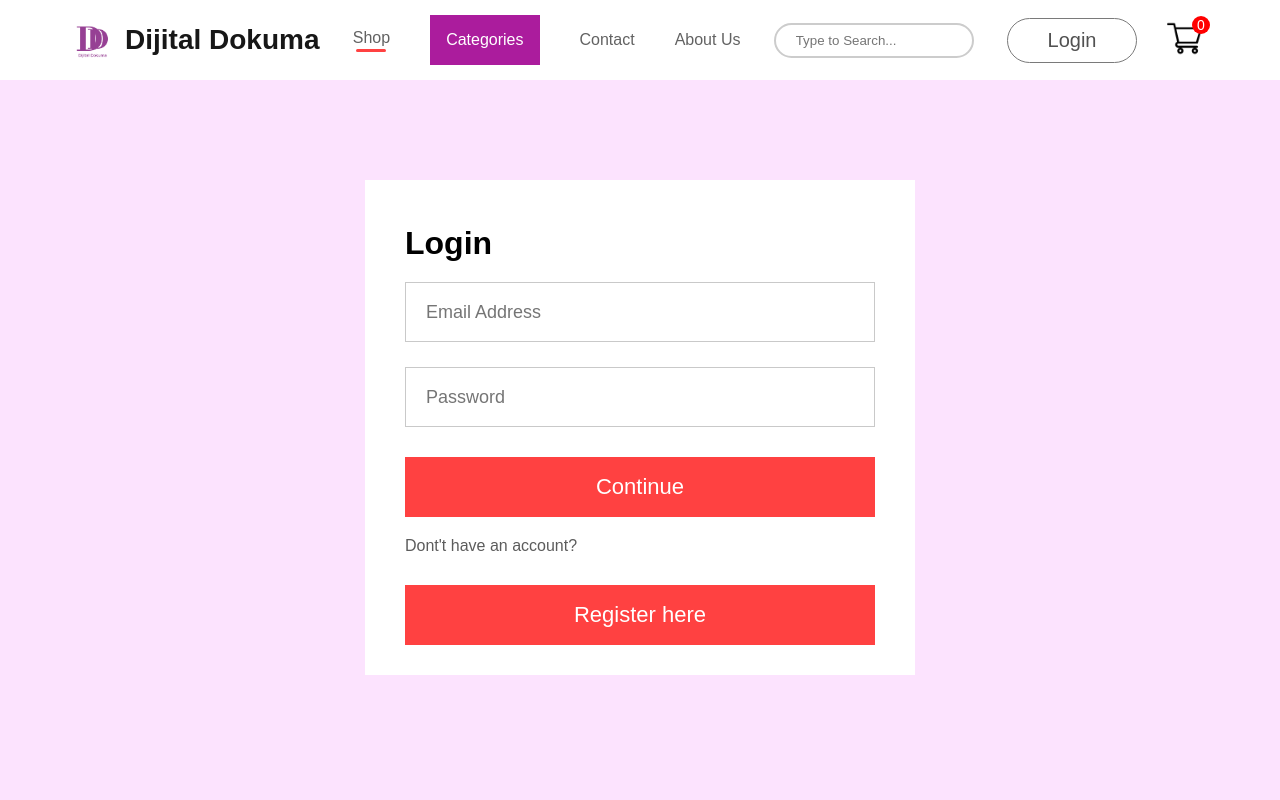
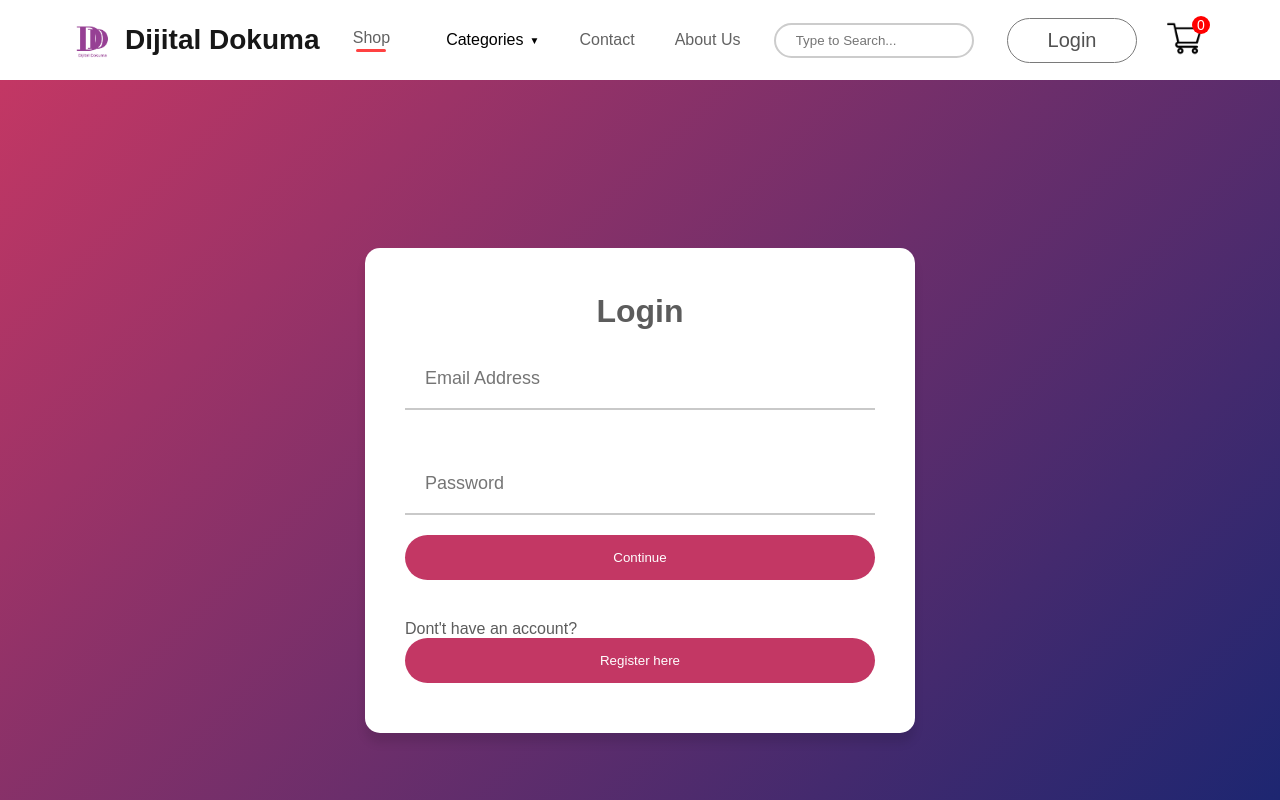
Before and after one commit to akifadnan2003/ProjectEcommerce, a React (Create React App) app in the folder client/: page /Login in a window 1280 px wide. Shown: the top 800 px of the page. Built offline with nearby package versions, Linux system fonts and the light colour scheme.

Commit message:
more design done

```diff
--- a/client/src/App.js
+++ b/client/src/App.js
@@ -9,7 +9,7 @@ import Login from './Pages/Login';
 import LoginSignup from './Pages/LoginSignup';
 import Footer from './Components/Footer/Footer';
 import AboutUs from './Pages/AboutUs'
-
+import ContactUs from './Pages/ContactUs';
 function App() {
   return (
     <div>
@@ -27,6 +27,7 @@ function App() {
         <Route path='/LoginSignup' element={<LoginSignup/>}/>
         <Route path='/Login' element={<Login/>}/>
         <Route path='/AboutUs' element={<AboutUs/>}/>
+        <Route path='/ContactUs' element={<ContactUs/>}/>
       </Routes>
       <Footer/>
       </BrowserRouter>
--- a/client/src/Components/Navbar/Navbar.css
+++ b/client/src/Components/Navbar/Navbar.css
@@ -80,9 +80,30 @@
     background: red;
     color: white;
 }
-.dropdown {
+.dropdown .dropbtn {
+    color: #626262;
+    padding: 16px;
+    font-size: 16px;
+    border: none;
+    cursor: pointer;
+    background: none;
+    font-weight: 500;
     position: relative;
-    display: inline-block;
+    transition: color 0.3s ease;
+}
+
+.dropdown .dropbtn:hover {
+    color: #9b59b6; /* Change the color when you hover over the button */
+}
+
+.dropdown .dropbtn::after {
+    content: " \25BC"; /* Unicode down arrow */
+    font-size: 10px;
+    position: absolute;
+    right: 0;
+    top: 50%;
+    transform: translateY(-50%);
+    padding-left: 5px; /* Adds some space between the text and the arrow */
 }
 
 .dropdown-content {
@@ -93,18 +114,24 @@
     box-shadow: 0px 8px 16px 0px rgba(0,0,0,0.2);
     padding: 12px 16px;
     z-index: 1;
+    border-radius: 5px; /* Add rounded corners to the dropdown content */
+    transition: opacity 0.3s ease, transform 0.3s ease;
+    transform: translateY(-10px); /* Move the dropdown content up a bit */
+    opacity: 0;
 }
 
 .dropdown:hover .dropdown-content {
     display: block;
+    transform: translateY(0); /* Move the dropdown content back to its original position */
+    opacity: 1; /* Make the dropdown content fully visible */
 }
 
 .dropdown-content.open {
     display: block;
 }
 .dropdown .dropbtn {
-    background-color: #ab1c9d;
-    color: white;
+    background-color:none;
+    color: rgb(0, 0, 0);
     padding: 16px;
     font-size: 16px;
     border: none;
@@ -112,7 +139,7 @@
 }
 
 .dropdown .dropbtn:hover, .dropdown .dropbtn:focus {
-    background-color: #58085c;
+    background-color: none;
 }
 
 .dropdown-content {
--- a/client/src/Components/Navbar/Navbar.jsx
+++ b/client/src/Components/Navbar/Navbar.jsx
@@ -1,49 +1,116 @@
-import React, { useContext, useState } from 'react'
-import './Navbar.css'
-import logo from '../Assets/logo.png'
-import cart_icon from '../Assets/cart_icon.png'
-import { Link } from 'react-router-dom'
-import { ShopContext } from '../../Context/ShopContext'
-import AboutUs from '../../Pages/AboutUs';
+import React, { useContext, useState } from "react";
+import "./Navbar.css";
+import logo from "../Assets/logo.png";
+import cart_icon from "../Assets/cart_icon.png";
+import { Link } from "react-router-dom";
+import { ShopContext } from "../../Context/ShopContext";
+import AboutUs from "../../Pages/AboutUs";
+import ContactUs from "../../Pages/ContactUs";
 
 const Navbar = () => {
-    const [menu,setMenu] = useState("shop");
+  const [menu, setMenu] = useState("shop");
   const [isSearchOpen, setIsSearchOpen] = useState(false);
   const [isDropdownOpen, setIsDropdownOpen] = useState(false);
-    const {getTotalCartItems}= useContext(ShopContext);
+  const { getTotalCartItems } = useContext(ShopContext);
 
   return (
-        <div className='navbar'>
-            <Link to='/' onClick={()=>{setMenu("shop")}} className="nav-logo">
+    <div className="navbar">
+      <Link
+        to="/"
+        onClick={() => {
+          setMenu("shop");
+        }}
+        className="nav-logo"
+      >
         <img src={logo} alt="" />
         <p>Dijital Dokuma</p>
       </Link>
       <ul className="nav-menu">
-                <li onClick={()=>{setMenu("shop")}}><Link to='/'>Shop</Link>{menu==="shop"?<hr/>:<></>}</li>
-                <div className="dropdown" onClick={() => setIsDropdownOpen(!isDropdownOpen)}>
+        <li
+          onClick={() => {
+            setMenu("shop");
+          }}
+        >
+          <Link to="/">Shop</Link>
+          {menu === "shop" ? <hr /> : <></>}
+        </li>
+        <div
+          className="dropdown"
+          onClick={() => setIsDropdownOpen(!isDropdownOpen)}
+        >
           <button className="dropbtn">Categories</button>
+          {menu === "Categories" ? <hr /> : <></>}
           {isDropdownOpen && (
             <div className="dropdown-content">
-                            <li onClick={()=>{setMenu("Thick Curtains")}}><Link to='/Thick Curtains'>Thick Curtains</Link>{menu==="Thick Curtains"?<hr/>:<></>}</li>
-                            <li onClick={()=>{setMenu("Anti UV Curtains")}}><Link to="Anti UV Curtains">Anti UV Curtains</Link>{menu==="Anti UV Curtains"?<hr/>:<></>}</li>
-                            <li onClick={()=>{setMenu("Window Blinds")}}><Link to='/Window Blinds'>Window Blinds</Link>{menu==="Window Blinds"?<hr/>:<></>}</li>
+              <li
+                onClick={() => {
+                  setMenu("Thick Curtains");
+                }}
+              >
+                <Link to="/Thick Curtains">Thick Curtains</Link>
+                {menu === "Thick Curtains" ? <hr /> : <></>}
+              </li>
+              <li
+                onClick={() => {
+                  setMenu("Anti UV Curtains");
+                }}
+              >
+                <Link to="Anti UV Curtains">Anti UV Curtains</Link>
+                {menu === "Anti UV Curtains" ? <hr /> : <></>}
+              </li>
+              <li
+                onClick={() => {
+                  setMenu("Window Blinds");
+                }}
+              >
+                <Link to="/Window Blinds">Window Blinds</Link>
+                {menu === "Window Blinds" ? <hr /> : <></>}
+              </li>
             </div>
           )}
         </div>
-                <li onClick={()=>{setMenu("Contact")}}><Link to='/Contact'>Contact</Link>{menu==="Contact"?<hr/>:<></>}</li>
-                <li onClick={()=>{setMenu("AboutUs")}}><Link to='/AboutUs'>About Us</Link>{menu==="AboutUs"?<hr/>:<></>}</li>
+        <li
+          onClick={() => {
+            setMenu("Contact");
+          }}
+        >
+          <Link to="/ContactUs">Contact</Link>
+          {menu === "Contact" ? <hr /> : <></>}
+        </li>
+        <li
+          onClick={() => {
+            setMenu("AboutUs");
+          }}
+        >
+          <Link to="/AboutUs">About Us</Link>
+          {menu === "AboutUs" ? <hr /> : <></>}
+        </li>
       </ul>
-            <div className={`search-box ${isSearchOpen ? 'open' : ''}`} onMouseEnter={() => setIsSearchOpen(true)} onMouseLeave={() => setIsSearchOpen(false)}>
-                <button className="btn-search"><i className="fas fa-search"></i></button>
-                <input type="text" className="input-search" placeholder="Type to Search..."/>
+      <div
+        className={`search-box ${isSearchOpen ? "open" : ""}`}
+        onMouseEnter={() => setIsSearchOpen(true)}
+        onMouseLeave={() => setIsSearchOpen(false)}
+      >
+        <button className="btn-search">
+          <i className="fas fa-search"></i>
+        </button>
+        <input
+          type="text"
+          className="input-search"
+          placeholder="Type to Search..."
+        />
       </div>
       <div className="nav-login-cart">
-                <Link to='/login'><button>Login</button></Link>
-                <Link to='/cart'><img src={cart_icon} alt="" /></Link>
+        <Link to="/login">
+          <button>Login</button>
+        </Link>
+        <Link to="/cart">
+          <img src={cart_icon} alt="" />
+        </Link>
         <div className="nav-cart-count">{getTotalCartItems()}</div>
       </div>
     </div>
-    )
-}
+  );
+};
 
-export default Navbar
+export default Navbar;
--- a/client/src/Pages/CSS/AboutUs.css
+++ b/client/src/Pages/CSS/AboutUs.css
@@ -1,6 +1,8 @@
 * {
     font-family: Nunito, sans-serif;
   }
+
+
 
   .text-blk {
     margin-top: 0px;
@@ -110,38 +112,49 @@
   }
 
   .card {
-    display: block;
+    display: flex;
     flex-direction: column;
     align-items: center;
-    padding-top: 10px;
-    padding-right: 10px;
-    padding-bottom: 10px;
-    padding-left: 10px;
+    padding: 20px;
+    background-color: #fff;
+    border-radius: 10px;
+    box-shadow: 0px 0px 10px 0px rgba(0,0,0,0.1);
+    transition: transform 0.3s ease;
+    color: #333; /* Change the text color to a darker color */
+}
+
+.card:hover {
+    transform: scale(1.05);
 }
 
 .card-img {
     width: 100%;
-    height: 250px;
-    margin-top: 0px;
-    margin-right: auto;
-    margin-bottom: 0px;
-    margin-left: auto;
+    height: auto;
     max-width: 300px;
+    object-fit: cover;
+    border-radius: 10px;
+    margin-bottom: 20px;
 }
 
 .card-container {
-    display: inline-block;
-    margin-top: 0px;
-    margin-right: 0px;
+    display: flex;
+    flex-wrap: wrap;
+    justify-content: space-around;
     margin-bottom: 40px;
-    margin-left: 0px;
+    background: linear-gradient(135deg, #71b7e6, #9b59b6);
+    padding: 50px;
+    color: #fff;
 }
 
 .headings-container {
-    padding-top: 0px;
-    padding-right: 10px;
-    padding-bottom: 0px;
-    padding-left: 0px;
+    text-align: center;
+    margin-bottom: 50px;
+}
+
+.headings-container h1 {
+    font-size: 2.5em;
+    color: #333;
+    text-shadow: 2px 2px 4px rgba(0, 0, 0, 0.5);
 }
 
   .team-members-container {
--- /dev/null
+++ b/client/src/Pages/CSS/ContactUs.css
@@ -0,0 +1,60 @@
+.contact-container {
+    display: flex;
+    flex-direction: column;
+    align-items: center;
+    justify-content: center;
+    padding: 50px;
+    background: linear-gradient(135deg, #71b7e6, #9b59b6);
+    height: 100vh;
+    font-family: 'Roboto', sans-serif;
+}
+
+.contact-container h1 {
+    margin-bottom: 20px;
+    color: #fff;
+    text-shadow: 2px 2px 4px rgba(0, 0, 0, 0.5);
+}
+
+.contact-container form {
+    display: flex;
+    flex-direction: column;
+    width: 50%;
+    background-color: rgba(255, 255, 255, 0.8);
+    padding: 30px;
+    border-radius: 10px;
+    box-shadow: 0px 0px 10px 0px rgba(0,0,0,0.2);
+}
+
+.contact-container label {
+    margin-bottom: 10px;
+    color: #555;
+}
+
+.contact-container input[type="text"],
+.contact-container textarea {
+    width: 100%;
+    padding: 10px;
+    margin-bottom: 20px;
+    border: 1px solid #ddd;
+    border-radius: 5px;
+    transition: border 0.3s ease;
+}
+
+.contact-container input[type="text"]:focus,
+.contact-container textarea:focus {
+    border: 1px solid #9b59b6;
+}
+
+.contact-container input[type="submit"] {
+    padding: 10px 20px;
+    background-color: #9b59b6;
+    color: white;
+    border: none;
+    cursor: pointer;
+    border-radius: 5px;
+    transition: background-color 0.3s ease;
+}
+
+.contact-container input[type="submit"]:hover {
+    background-color: #8e44ad;
+}
--- a/client/src/Pages/CSS/LoginSignup.css
+++ b/client/src/Pages/CSS/LoginSignup.css
@@ -1,57 +1,87 @@
-.loginsignup{
+.loginsignup {
     width: 100%;
     min-height: 90vh;
-    background: #fce3fe;
+    background: linear-gradient(135deg, #c33764, #1d2671); /* Purple to pink gradient */
     padding-top: 100px;
+    display: flex;
+    justify-content: center;
+    align-items: center;
 }
-.loginsignup-container{
+
+
+.loginsignup-container {
     width: 90%;
     max-width: 550px;
     background: white;
-    margin: auto;
+    border-radius: 15px; /* Rounded corners */
+    box-shadow: 0px 10px 10px rgba(0, 0, 0, 0.1); /* Shadow effect */
     padding: 30px 40px;
     box-sizing: border-box;
 }
-.loginsignup-container h1{
+
+.loginsignup-container h1 {
     margin: 15px 0px;
+    text-align: center; /* Center the title */
+    color: #5c5c5c;
 }
-.loginsignup-fields{
+
+.loginsignup-fields {
     display: flex;
     flex-direction: column;
     gap: 25px;
     margin-top: 20px;
 }
-.loginsignup-fields input{
+
+.loginsignup-fields input {
     height: 60px;
     width: 100%;
     padding-left: 20px;
-    border: 1px solid #c9c9c9;
+    border: none; /* Remove the border */
+    border-bottom: 2px solid #c9c9c9; /* Add a bottom border */
     outline: none;
     color: #5c5c5c;
     font-size: 18px;
     box-sizing: border-box;
+    transition: border-color 0.3s ease; /* Smooth color transition */
+    margin-bottom: 20px; /* Add some space below the input field */
 }
-.loginsignup-container button{
+
+.loginsignup-fields input:focus {
+    border-color: #f6d365; /* Change the bottom border color when the input is focused */
+}
+
+.loginsignup-container button {
     width: 100%;
-    height: 60px;
+    background-color: #c33764; /* Purple background */
+    border: none;
     color: white;
-    background: #ff4141;
-    margin-top: 30px;
+    padding: 15px 0;
+    border-radius: 50px; /* Rounded button */
+    cursor: pointer;
+    transition: background-color 0.3s ease; /* Smooth color transition */
+    margin-bottom: 20px; /* Add some space below the button */
+}
+
+.loginsignup-container button:hover {
+    background-color: #1d2671; /* Change the background color to pink when you hover over the button */
+}
+
+.loginsignup-container button:hover {
+    background-color: #fce3fe; /* Change the background color when you hover over the button */
+}
+.google-signup-button {
+    width: 100%;
+    background-color: #4285F4; /* Google blue */
     border: none;
-    font-size: 22px;
-    font-weight: 500;
+    color: white;
+    padding: 15px 0;
+    border-radius: 50px; /* Rounded button */
     cursor: pointer;
+    transition: background-color 0.3s ease; /* Smooth color transition */
 }
-.Googlebutton{
-    width: 100%;
-    height: 60px;
-    color: white;
-    background: skyblue;
-    margin-top: 30px;
-    border: none;
-    font-size: 22px;
-    font-weight: 500;
-    cursor: pointer;
+
+.google-signup-button:hover {
+    background-color: #357ae8; /* Darker Google blue when you hover over the button */
 }
 .loginsignup-login{
     margin-top: 20px;
--- /dev/null
+++ b/client/src/Pages/ContactUs.jsx
@@ -0,0 +1,27 @@
+import React from 'react';
+import './CSS/ContactUs.css';
+
+const ContactUs = () => {
+    return (
+        <div className="contact-container">
+            <h1>Contact Us</h1>
+            <form>
+                <label>
+                    Name:
+                    <input type="text" name="name" />
+                </label>
+                <label>
+                    Email:
+                    <input type="text" name="email" />
+                </label>
+                <label>
+                    Message:
+                    <textarea name="message" />
+                </label>
+                <input type="submit" value="Submit" />
+            </form>
+        </div>
+    );
+}
+
+export default ContactUs;
--- a/client/src/Pages/LoginSignup.jsx
+++ b/client/src/Pages/LoginSignup.jsx
@@ -54,7 +54,7 @@ const LoginSignup = () => {
         </div>
         <button type="submit">Continue</button>
         <button className='Googlebutton' type="submit">Sign up with Google</button>
-        <p className="loginsignup-login">Already have an account? <span>Login here</span></p>
+        <p className="loginsignup-login">Already have an account? <span><button><a href="./Login">Login here</a></button></span></p>
         <div className="loginsignup-agree">
           <input type="checkbox" checked={isChecked} onChange={e => setIsChecked(e.target.checked)} name='' id='' required />
           <p>By continuing, i agree to the terms of use & privacy policy.</p>
```
Lines whose indentation alone changed are shown as unchanged.
